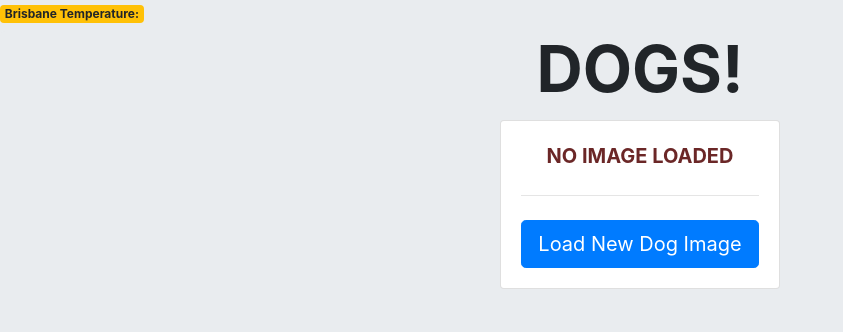
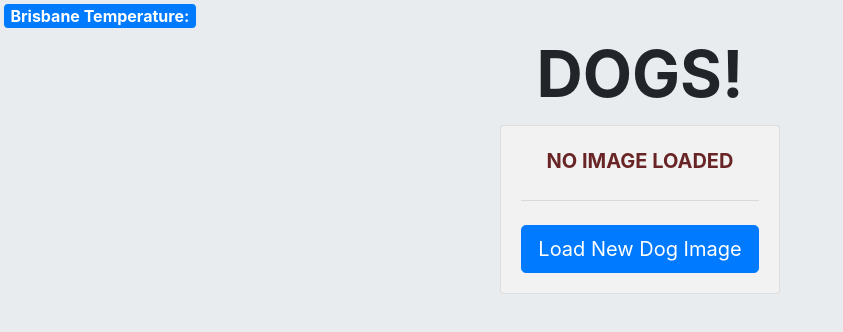
Before and after one commit to adsy/DogNodeServerDemo, a plain HTML site: page index.html in a window 1280 px wide. Shown: the whole page, without its empty margins (0-843 px from the left). Drawn offline with nearby package versions, Linux system fonts and the light colour scheme; no server answers.

Commit message:
Edited css of temp display

```diff
--- a/index.html
+++ b/index.html
@@ -25,36 +25,36 @@
 </head>
 
 <body>
+  <!-- Weather temp API display -->
+  <div class="weather-holder pt-1 pl-1">
+    <h5 class="weather-text badge-primary badge">Brisbane Temperature:
+      <span id="weather" class="badge badge-danger"></span>
+    </h5>
+  </div>
 
-  <h5 class="weather badge-warning badge">Brisbane Temperature: <span id="weather" class="badge badge-warning"></span>
-  </h5>
+  <!-- Jumbotron for page contents -->
   <div class="jumbotron pt-0 mt-0">
 
+    <!-- Page Title -->
     <div class="title pb-1">
       <h1 class="title">DOGS!</h1>
     </div>
 
+    <!-- Card holder for image + loader -->
     <div class="holder">
       <div class="card">
         <img class="dog-img" src="" alt="">
         <div class="card-body">
           <p class="dog">NO IMAGE LOADED</p>
           <hr class="my-4">
-
           <a class="btn btn-primary btn-lg request-dog" href="#" role="button">Load New Dog Image</a>
-
         </div>
       </div>
     </div>
 
-
-
-
-
-
-
-
+    <!-- JS file for Dog API -->
     <script src="./public/dogs.js"></script>
+    <!-- JS file for Weather API -->
     <script src="./public/weather.js"></script>
 
   </div>
--- a/public/css/style.css
+++ b/public/css/style.css
@@ -14,8 +14,12 @@ body {
     background-color: #e9ecef !important;
 }
 
-.weather {
+.weather-holder {
     text-align: left;
+}
+
+.weather-text {
+    font-size: 16px !important;
 }
 
 .dog-img {
@@ -39,3 +43,8 @@ body {
     font-size: 20px;
     color: rgba(80, 0, 0, 0.849);
 }
+
+.card-body {
+    border: lime;
+    background-color: #d4d4d44d;
+}
--- a/public/dogs.js
+++ b/public/dogs.js
@@ -1,7 +1,4 @@
-
-
 const DOG_URL = "https://dog.ceo/api/breeds/image/random";
-
 const doggos = document.querySelector(".doggos");
 
 function addNewDoggo() {
```
Also changed, not shown: public/loading.js (deleted).
